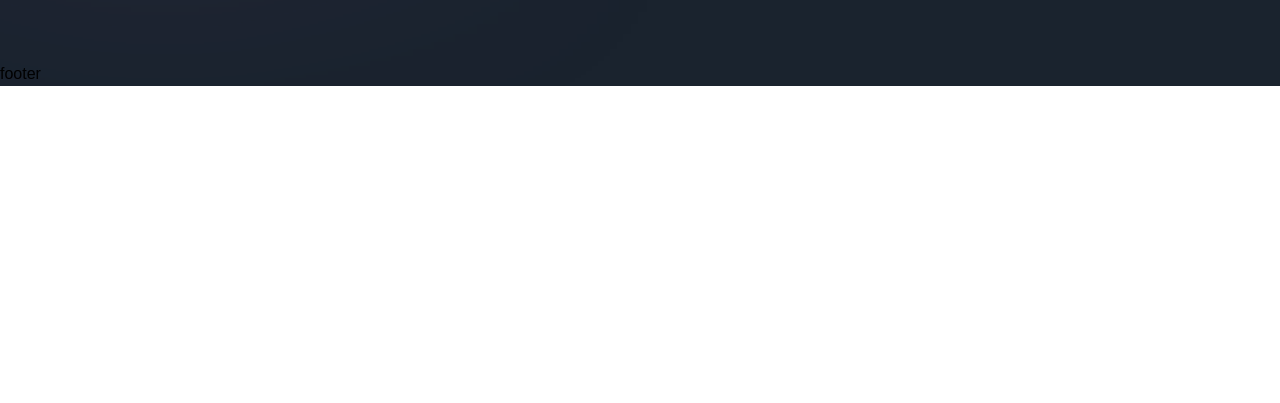
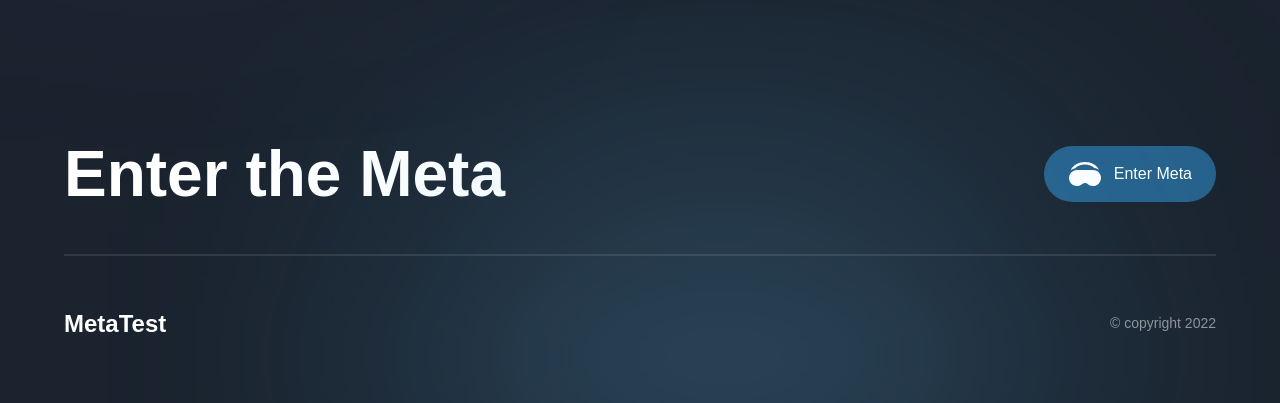
Before and after one commit to thops1925/metanext13, a Next.js app: page / in a window 1280 px wide. Shown: the part 6941-7344 px from the top of the page. Before the commit the page ends 7027 px from the top, so only its background shows below. Built offline with nearby package versions, Linux system fonts and the light colour scheme; a web font is replaced by a local one.

Commit message:
fix footer

```diff
--- a/components/Footer.jsx
+++ b/components/Footer.jsx
@@ -1,9 +1,39 @@
 'use client';
 
+import { motion } from 'framer-motion';
+import styles from '../styles';
+import { footerVariants } from '../utils/motion';
+import { socials } from '../constants';
+
+
 const Footer = () => (
-  <footer>
-    footer
-  </footer>
+  <motion.footer
+    variants={footerVariants}
+    initial="hidden"
+    whileInView="show"
+    className={`${styles.paddings} py-8  relative`}
+  >
+    <div className="footer-gradient" />
+
+    <div className={`${styles.innerWidth} mx-auto flex flex-col  gap-8`}>
+      <div className="flex items-center justify-between flex-wrap gap-5">
+        <h4 className="font-bold md:text-[64px] text-[44px] text-white">Enter the Meta</h4>
+        <button type="button" className="flex items-center h-fit py-4 px-6 bg-[#25618b] rounded-[32px] gap-[12px]">
+          <img src="/headset.svg" alt="headset" className="w-[34px] h-[24px] object-contain" />
+          <span className="font-normal text-[16px] text-white">Enter Meta</span>
+        </button>
+      </div>
+      <div className="flex flex-col">
+        <div className="mb-[50px] h-[2px] bg-white opacity-10" />
+        <div className="flex items-center justify-between flex-wrap gap-4">
+          <h4 className="font-extrabold text-[24px] text-white ">MetaTest</h4>
+          <p className="font-normal text-[14px] text-white opacity-50">
+            &copy; copyright {new Date().getFullYear()}
+          </p>
+        </div>
+      </div>
+    </div>
+  </motion.footer>
 );
 
 export default Footer;
```
